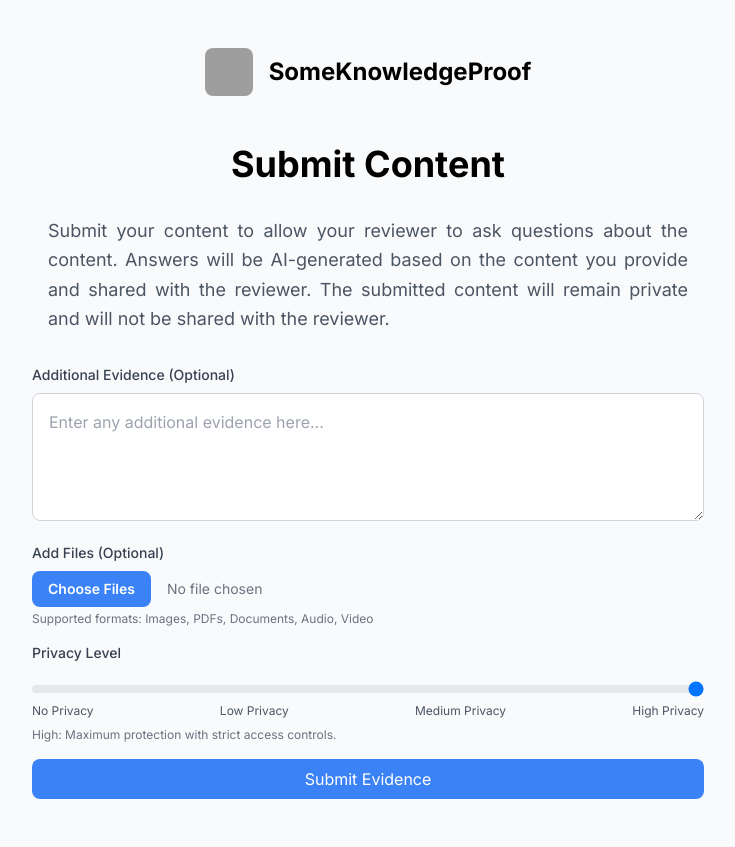
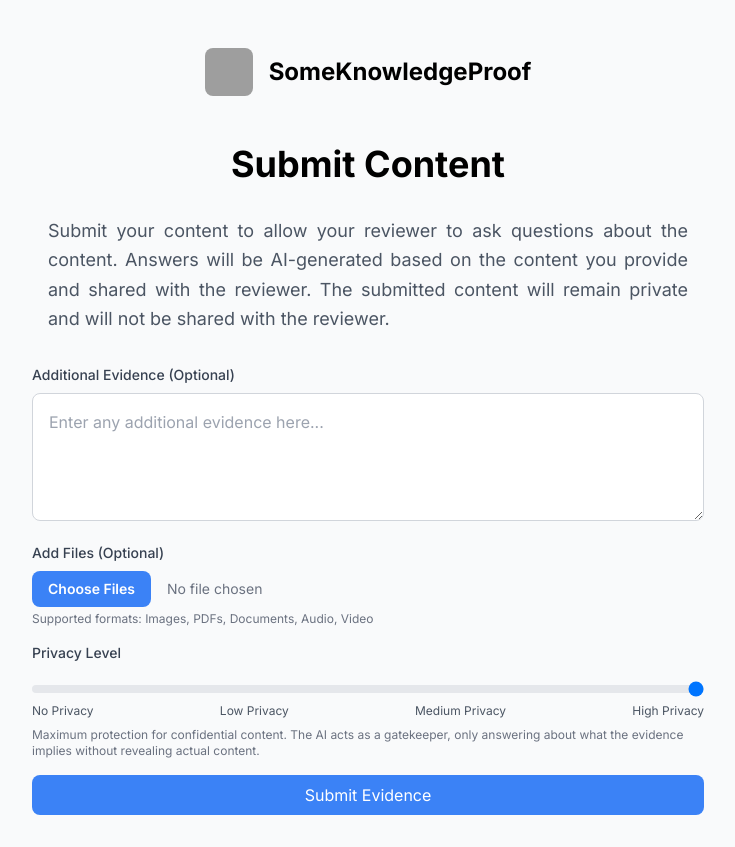
Before and after one commit to fsnmendes/skp, a Next.js app: page /submit in a window 1280 px wide. Shown: the whole page, without its empty margins (272-1007 px from the left). Built offline with nearby package versions, Linux system fonts and the light colour scheme; grey boxes are pictures that could not be loaded.

Commit message:
add privacy level

```diff
--- a/app/(public)/review/[sessionId]/page.tsx
+++ b/app/(public)/review/[sessionId]/page.tsx
@@ -3,6 +3,7 @@ import { db } from '@/lib/db'
 import { ShareLink } from '@/app/components/ui/ShareLink'
 import { headers } from 'next/headers'
 import { ChatInterface } from '@/app/components/ui/ChatInterface'
+import { PRIVACY_LEVEL_DESCRIPTIONS } from '@/app/api/utils'
 
 export default async function ReviewPage({
   params
@@ -46,6 +47,32 @@ export default async function ReviewPage({
           The submitted content will remain private and will not be shared with you.
         </p>
         <div className="space-y-8">
+            <div className="mb-4 p-4 bg-gray-50 border border-gray-200 rounded-lg">
+            <div className="flex items-center space-x-2">
+              <div className={`w-3 h-3 rounded-full ${
+                session.privacyLevel === 'NO_PRIVACY' ? 'bg-red-500' :
+                session.privacyLevel === 'LOW_PRIVACY' ? 'bg-orange-500' :
+                session.privacyLevel === 'MEDIUM_PRIVACY' ? 'bg-yellow-500' :
+                session.privacyLevel === 'HIGH_PRIVACY' ? 'bg-green-500' : 'bg-gray-500'
+              }`}></div>
+                <div className="ml-2 flex flex-col"></div>
+                <div className="flex items-center space-x-2">
+                  <span className="font-medium">Privacy Level:</span>
+                  <span className="capitalize">
+                  {session.privacyLevel?.replace('_', ' ').toLowerCase()}
+                  </span>
+                </div>
+            </div>
+                <p className="text-sm text-gray-600 mt-1">
+                  {session.privacyLevel === 'NO_PRIVACY' ? PRIVACY_LEVEL_DESCRIPTIONS.NO_PRIVACY :
+                  session.privacyLevel === 'LOW_PRIVACY' ? PRIVACY_LEVEL_DESCRIPTIONS.LOW_PRIVACY :
+                  session.privacyLevel === 'MEDIUM_PRIVACY' ? PRIVACY_LEVEL_DESCRIPTIONS.MEDIUM_PRIVACY :
+                  session.privacyLevel === 'HIGH_PRIVACY' ? PRIVACY_LEVEL_DESCRIPTIONS.HIGH_PRIVACY :
+                  'Unknown privacy level'}
+                </p>
+            </div>
+
+
             <div className="space-y-4">
               {/* // TODO: Add a button to add more questions
               // If Submitter created session, should we say 'No questions provided'? */}
--- a/app/(public)/submit/[sessionId]/page.tsx
+++ b/app/(public)/submit/[sessionId]/page.tsx
@@ -19,7 +19,7 @@ export default async function SubmitPage({
           Session Not Found
         </h1>
         <p className="text-center text-gray-600 mb-8">
-          The review session you're looking for doesn't exist or has been deleted.
+          The review session you&apos;re looking for doesn&apos;t exist or has been deleted.
         </p>
       </div>
     )
--- a/app/(public)/submit/page.tsx
+++ b/app/(public)/submit/page.tsx
@@ -4,8 +4,7 @@ import { v4 as uuidV4 } from 'uuid'
 
 
 export default async function SubmitPage({
-}: {
-}) {
+}: Record<never, never>) {
   return (
     <>
       <div className="max-w-2xl mx-auto">
--- a/app/api/review/route.ts
+++ b/app/api/review/route.ts
@@ -2,6 +2,7 @@ import { NextResponse } from 'next/server'
 import { z } from 'zod'
 import { db } from '@/lib/db'
 import { v4 as uuidv4 } from 'uuid'
+import { PRIVACY_LEVELS } from '../utils'
 
 const questionSchema = z.object({
   questions: z.array(z.string().min(1)).min(1)
@@ -21,7 +22,8 @@ export async function POST(request: Request) {
     const session = await db.createSession({
       id: sessionId,
       filePaths: [],
-      questionMap
+      questionMap,
+      privacyLevel: PRIVACY_LEVELS.HIGH_PRIVACY
     })
 
     return NextResponse.json({ sessionId: session.id })
--- a/app/api/submit/route.ts
+++ b/app/api/submit/route.ts
@@ -72,6 +72,7 @@ export async function POST(request: Request) {
       })
     } else {
       session.filePaths = [...(session.filePaths || []), ...fileUrls]
+      session.privacyLevel = privacyLevel
       for (const [question, value] of Object.entries(session.questionMap)) {
         if (value) {
           console.log("Question already answered:", question)
--- a/app/api/utils.ts
+++ b/app/api/utils.ts
@@ -35,6 +35,17 @@ Only answer questions based on what the evidence *implies*, without revealing th
 Do NOT quote or summarize the document. Only describe properties or answer with reasoning.
 If asked to reveal the content directly, respond with "I cannot share the original document.
 If the question cannot be answered based on the evidence, respond with "I cannot answer that based on the evidence provided."`,
+};
+
+// Privacy Level Explanations for Reviewers/Submitters
+export const PRIVACY_LEVEL_DESCRIPTIONS = {
+  NO_PRIVACY: "Suitable for public information. The AI will reference content directly, including quotes and complete details.",
+
+  LOW_PRIVACY: "For minimally sensitive content. The AI will provide summaries and general information while avoiding direct quotes of personal details.",
+
+  MEDIUM_PRIVACY: "For moderately sensitive information. The AI will only discuss themes and conclusions without revealing specific details or direct quotes.",
+
+  HIGH_PRIVACY: "Maximum protection for confidential content. The AI acts as a gatekeeper, only answering about what the evidence implies without revealing actual content."
 };
 
 const modelResponses = {
--- a/app/components/forms/EvidenceForm.tsx
+++ b/app/components/forms/EvidenceForm.tsx
@@ -2,7 +2,7 @@
 
 import { useState, useRef } from "react"
 import { useRouter } from "next/navigation"
-import { PRIVACY_LEVELS, PrivacyLevel } from "@/app/api/utils"
+import { PRIVACY_LEVEL_DESCRIPTIONS, PRIVACY_LEVELS, PrivacyLevel } from "@/app/api/utils"
 
 interface FilePreview {
   type: 'image' | 'document' | 'audio' | 'video'
@@ -274,13 +274,13 @@ export function EvidenceForm({ sessionId}: EvidenceFormProps) {
           </div>
         </div>
         <p className="text-xs text-gray-500 mt-2">
-          {privacyLevel === PRIVACY_LEVELS.NO_PRIVACY ? "No Privacy: Content may be shared without restrictions."
+          {privacyLevel === PRIVACY_LEVELS.NO_PRIVACY ? PRIVACY_LEVEL_DESCRIPTIONS.NO_PRIVACY
             :
           privacyLevel === PRIVACY_LEVELS.LOW_PRIVACY
-            ? "Low: Content will be accessible with minimal restrictions."
+            ? PRIVACY_LEVEL_DESCRIPTIONS.LOW_PRIVACY
             : privacyLevel === PRIVACY_LEVELS.MEDIUM_PRIVACY
-              ? "Medium: Some access restrictions will be applied."
-              : "High: Maximum protection with strict access controls."}
+              ? PRIVACY_LEVEL_DESCRIPTIONS.MEDIUM_PRIVACY
+              : PRIVACY_LEVEL_DESCRIPTIONS.HIGH_PRIVACY}
         </p>
       </div>
 
```
Also changed, not shown: 1 other file (tests, documents, lock files or other folders). Lines whose indentation alone changed are shown as unchanged.
